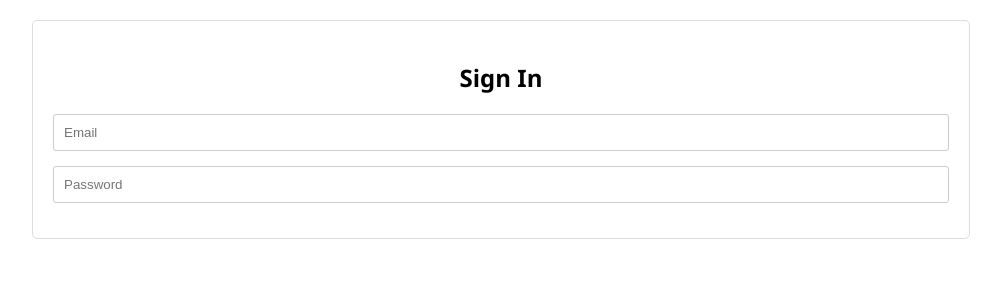
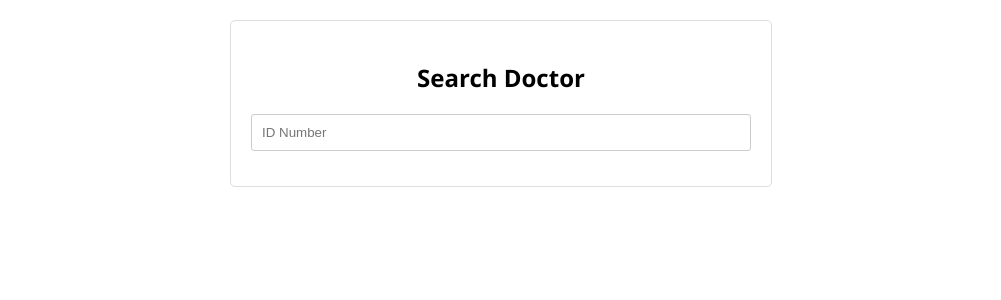
Before and after one commit to jaltrock/medical-portal-app, a React (Vite) app in the folder frontend/: page / in a window 1280 px wide. Shown: the top 300 px of the page, without its empty margins (139-1140 px from the left). Built offline with nearby package versions, Linux system fonts and the light colour scheme.

Commit message:
Added SearchDoctor page

```diff
--- a/frontend/src/App.jsx
+++ b/frontend/src/App.jsx
@@ -1,5 +1,5 @@
 //import Home from './pages/Home/Home';
-import Signin from './pages/Signin/Signin';
+import SearchDoctor from './pages/SearchDoctor/SearchDoctor';
 import './App.css';
 
 function App() {
@@ -7,7 +7,7 @@ function App() {
 
   return (
     <div className="App">
-      <Signin />
+      <SearchDoctor />
     </div>
   );
 }
--- /dev/null
+++ b/frontend/src/pages/SearchDoctor/SearchDoctor.css
@@ -0,0 +1,20 @@
+.searchdoctor-container {
+    max-width: 70vw;
+    margin: 20px auto;
+    padding: 20px;
+    border: 1px solid #ddd;
+    border-radius: 5px;
+}
+
+.searchdoctor-container h2 {
+    margin-bottom: 20px;
+    font-size: 24px;
+}
+
+
+/* If the screen width is larger than 800px, set the width to 500px */
+@media screen and (min-width: 800px) {
+    .searchdoctor-container {
+        width: 500px;
+    }
+}
--- /dev/null
+++ b/frontend/src/pages/SearchDoctor/SearchDoctor.jsx
@@ -0,0 +1,21 @@
+import { useState } from "react";
+import CustomForm from "../../components/CustomForm/CustomForm";
+import "./SearchDoctor.css";
+
+const SearchDoctor = () => {
+    const [idnumber, setIdNumber] = useState("");
+
+    return (
+        <div className="searchdoctor-container">
+            <h2>Search Doctor</h2>
+            <CustomForm>
+                <CustomForm.IDNumber
+                    value={idnumber}
+                    onChange={(e) => setIdNumber(e.target.value)}
+                />
+            </CustomForm>
+        </div>
+    );
+};
+
+export default SearchDoctor;
```
